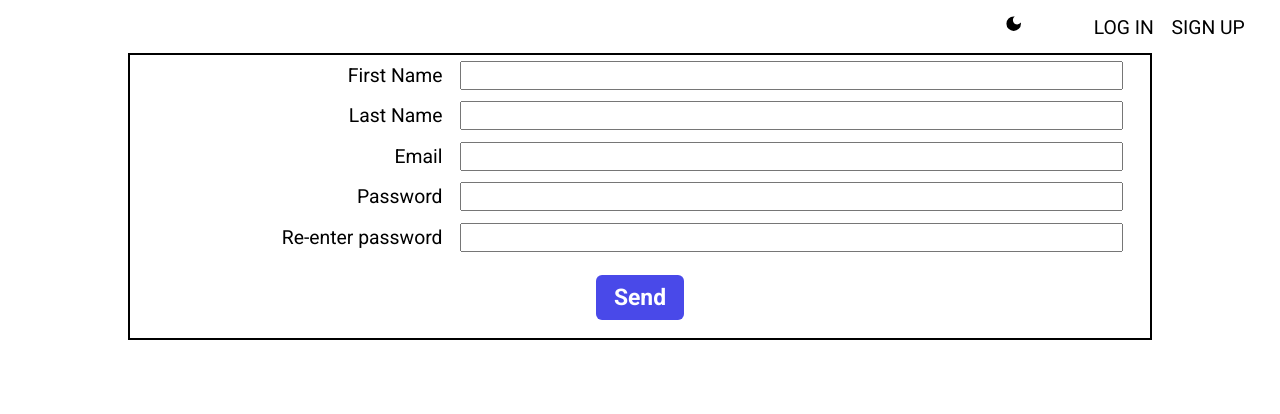
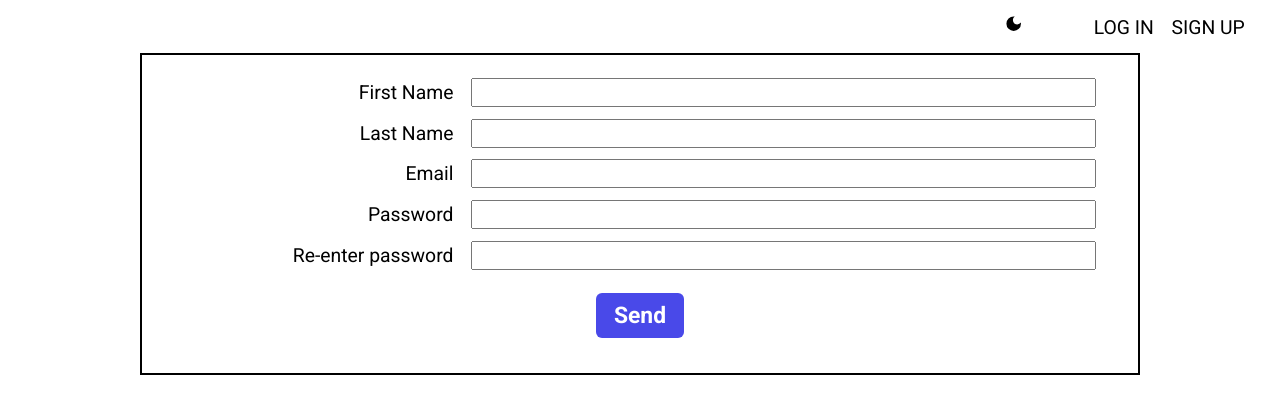
Before and after one commit to winstein27/firebase-login, a React (Vite) app: page /signup in a window 1280 px wide. Shown: the top 414 px of the page. Built offline with nearby package versions, Linux system fonts and the light colour scheme.

Commit message:
:lipstick: feat: improving design
Improving form styles

```diff
--- a/src/components/LogInForm.module.css
+++ b/src/components/LogInForm.module.css
@@ -7,8 +7,10 @@
 
 .form {
   width: 80%;
+  max-width: 1000px;
   text-align: center;
   border: 2px solid black;
+  padding: 1rem;
 }
 
 .form > label {
--- a/src/components/SignUpForm.module.css
+++ b/src/components/SignUpForm.module.css
@@ -7,8 +7,10 @@
 
 .form {
   width: 80%;
+  max-width: 1000px;
   text-align: center;
   border: 2px solid black;
+  padding: 1rem;
 }
 
 .form > label {
```
